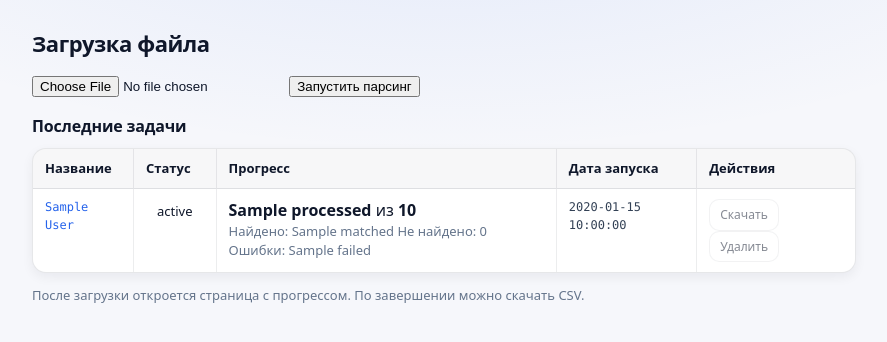
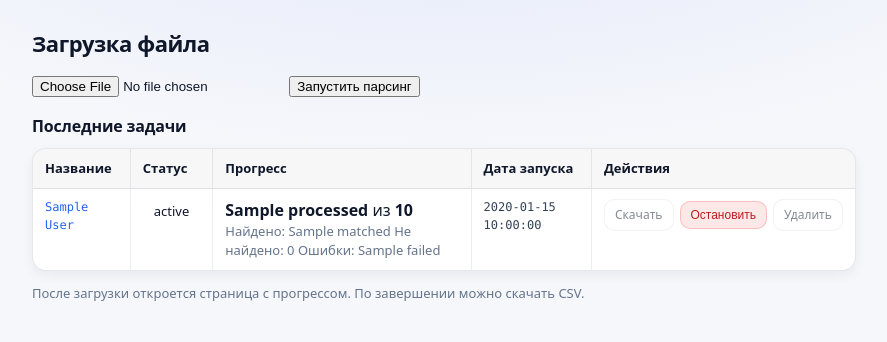
Before and after one commit to nhamaganov/apteka_api, a FastAPI app: template app/web/templates/index.html in a window 1280 px wide. Shown: the part 48-390 px from the top of the page, without its empty margins (196-1083 px from the left). Run offline with FastAPI, Linux system fonts and the light colour scheme; the template is opened without the code that fills it: most values are stand-ins (such as "Sample title", 1, 10 or a date in 2020).

Commit message:
fix: Подправить наименование в табличке, добавить кнопку остановки

```diff
--- a/app/web/static/styles.css
+++ b/app/web/static/styles.css
@@ -235,6 +235,20 @@ button.btn-sm:disabled {
 .tbl td a { text-decoration: none; }
 .tbl td a:hover { text-decoration: underline; }
 
+.actions-cell {
+  vertical-align: middle;
+}
+
+.actions-inline {
+  display: inline-flex;
+  align-items: center;
+  gap: 6px;
+}
+
+.actions-inline .btn-sm {
+  margin-right: 0;
+}
+
 /* narrow columns (optional: add class to td/th) */
 .tbl .col-actions { width: 140px; }
 .tbl .col-status { width: 110px; }
--- a/app/web/templates/index.html
+++ b/app/web/templates/index.html
@@ -38,8 +38,13 @@
           {% for j in jobs %}
             <tr>
               <td class="mono">
+                {% set job_name = j.display_name or j.filename %}
                 <a href="/ui/{{ j.job_id }}">
-                  {{ j.display_name or j.filename }}
+                  {% if job_name and (job_name|length > 15) %}
+                    <span title="{{ job_name }}">{{ job_name[:15] }}...</span>
+                  {% else %}
+                    {{ job_name }}
+                  {% endif %}
                 </a>
               </td>
 
@@ -66,17 +71,29 @@
 
               <td class="mono">{{ j.created_at }}</td>
 
-              <td>
+              <td class="actions-cell">
                 {% if j.status in ["done", "failed", "cancelled"] %}
+                  <div class="actions-inline">
                     <a class="btn-sm" href="/jobs/{{ j.job_id }}/download">Скачать</a>
+
+                    <span class="btn-sm disabled">Остановить</span>
 
                     <form action="/ui/{{ j.job_id }}/delete" method="post" style="display:inline"
                           onsubmit="return confirm('Удалить задачу {{ j.job_id }}?');">
                       <button class="btn-sm danger" type="submit">Удалить</button>
                     </form>
+                  </div>
                 {% else %}
+                  <div class="actions-inline">
                     <span class="btn-sm disabled">Скачать</span>
+
+                    <form action="/jobs/{{ j.job_id }}/cancel" method="post" style="display:inline"
+                          onsubmit="return confirm('Остановить задачу {{ j.job_id }}?');">
+                      <button class="btn-sm danger" type="submit">Остановить</button>
+                    </form>
+
                     <span class="btn-sm disabled">Удалить</span>
+                  </div>
                 {% endif %}
               </td>
             </tr>
```
Lines whose indentation alone changed are shown as unchanged.
